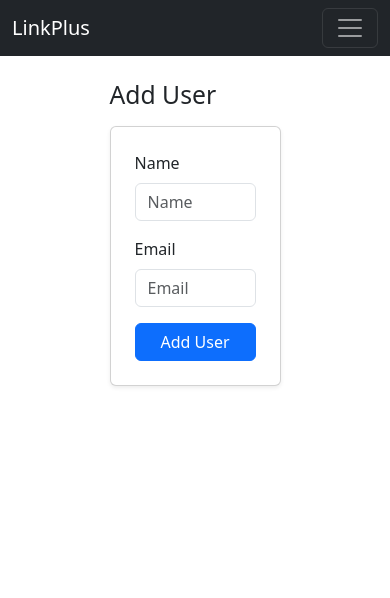
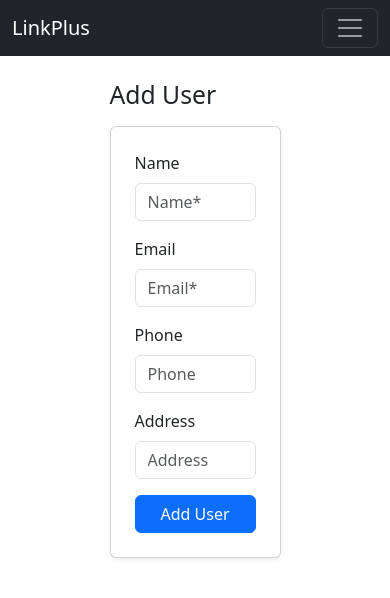
Before and after one commit to leonaajd/linkplus-challenge, a React (Create React App) app: page /add in a window 390 px wide. Shown: the top 598 px of the page. Built offline with nearby package versions, Linux system fonts and the light colour scheme; no server answers.

Commit message:
added phone and address to the form

```diff
--- a/src/components/AddUserForm.js
+++ b/src/components/AddUserForm.js
@@ -4,6 +4,8 @@ import { useNavigate } from "react-router-dom";
 export default function AddUserForm({ addUser }) {
   const [name, setName] = useState("");
   const [email, setEmail] = useState("");
+  const [phone, setPhone] = useState("");
+  const [address, setAddress] = useState("");
   const [error, setError] = useState("");
   const navigate = useNavigate();
 
@@ -17,6 +19,8 @@ export default function AddUserForm({ addUser }) {
       id: Math.random(),
       name,
       email,
+      phone,
+      address,
       company: { name: "Link Plus" },
     };
     addUser(newUser);
@@ -26,14 +30,14 @@ export default function AddUserForm({ addUser }) {
   return (
     <div className="container mt-4 d-flex flex-column align-items-center">
       <h2 className="mb-3 w-50">Add User</h2>
-      {error && <div className="alert alert-danger">(error)</div>}
+      {error && <div className="alert alert-danger">{error}</div>}
       <form onSubmit={handleSubmit} className="card p-4 shadow-sm w-50">
         <div className="mb-3">
           <label className="form-label">Name</label>
           <input
             type="text"
             className="form-control"
-            placeholder="Name"
+            placeholder="Name*"
             value={name}
             onChange={(event) => setName(event.target.value)}
           />
@@ -43,9 +47,29 @@ export default function AddUserForm({ addUser }) {
           <input
             type="email"
             className="form-control"
-            placeholder="Email"
+            placeholder="Email*"
             value={email}
             onChange={(event) => setEmail(event.target.value)}
+          />
+        </div>
+        <div className="mb-3">
+          <label className="form-label">Phone</label>
+          <input
+            type="text"
+            className="form-control"
+            placeholder="Phone"
+            value={phone}
+            onChange={(event) => setPhone(event.target.value)}
+          />
+        </div>
+        <div className="mb-3">
+          <label className="form-label">Address</label>
+          <input
+            type="text"
+            className="form-control"
+            placeholder="Address"
+            value={address}
+            onChange={(event) => setAddress(event.target.value)}
           />
         </div>
         <button type="submit" className="btn btn-primary">Add User</button>
--- a/src/components/UserDetails.js
+++ b/src/components/UserDetails.js
@@ -35,14 +35,6 @@ export default function UserDetails({ users }) {
           </p>
 
           <p className="card-text">
-            <i className="bi bi-globe2 text-info me-2"></i>
-            <strong>Website:</strong>{" "}
-            <a href={`http://${user.website}`} target="_blank" rel="noreferrer">
-              {user.website}
-            </a>
-          </p>
-
-          <p className="card-text">
             <i className="bi bi-geo-alt-fill text-danger me-2"></i>
             <strong>Address:</strong> {user.address?.street},{" "}
             {user.address?.city}
```
